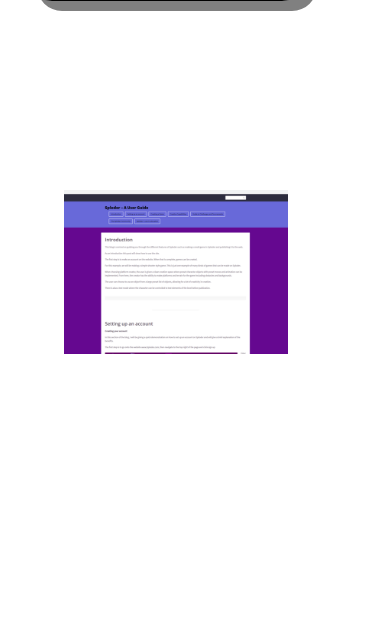
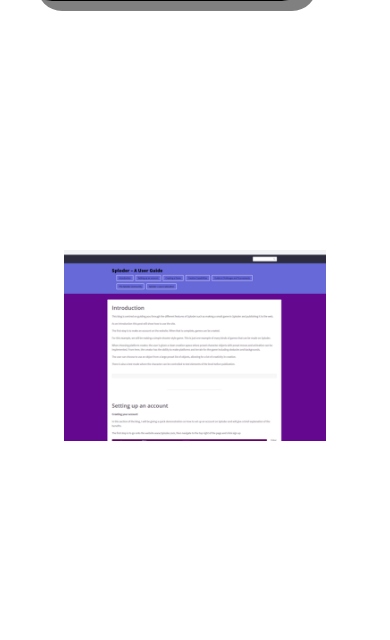
Before and after one commit to gethlew/gethlew.github.io, a PHP site: page /Project1Sploder.html in a window 390 px wide. Shown: the part 1071-1711 px from the top of the page. Run offline with PHP 8.4, Linux system fonts and the light colour scheme.

Commit message:
Changed Sploder CSS

```diff
--- a/Sploder.css
+++ b/Sploder.css
@@ -241,9 +241,9 @@ footer {
 
 #splod {
   position: absolute;
-  top: 220%;
+  top: 250%;
   width:  50%;
-  left: 15%;
+  left: 20%;
 }
 
 
@@ -319,7 +319,7 @@ footer {
     position: absolute;
     top: 270%;
     width:  50%;
-    left: 15%;
+    left: 18%;
   }
 #about {
   position: absolute;
@@ -381,8 +381,8 @@ footer {
 
 #splod {
   position: absolute;
-  top: 420%;
-  width:  60%;
+  top: 440%;
+  width:  70%;
   left: 15%;
 }
 
```
